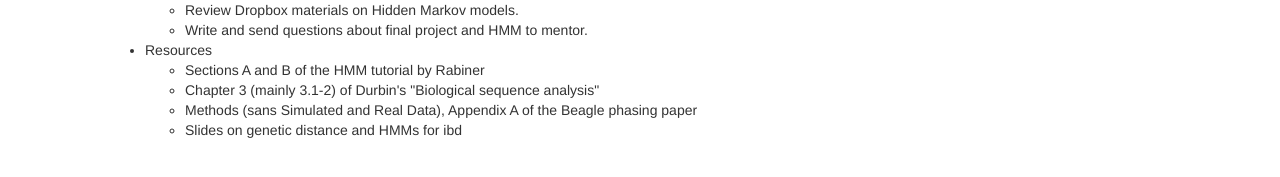
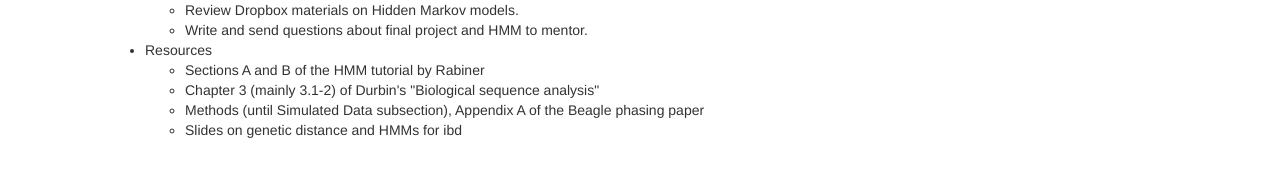
Before and after one commit to sdtemple/sdtemple.github.io, a Jekyll site: the page built from statgen1.html, in a window 1280 px wide and 900 px high, scrolled down 2978 px. Shown: the part 680-857 px from the top of the window. Built offline with Jekyll 4.4.1, drawn with Linux system fonts in a browser that asks for light colours; nearby versions of some CDN libraries; library files that are not in the unit come from our copies.

Commit message:
Update statgen1.html

```diff
--- a/statgen1.html
+++ b/statgen1.html
@@ -264,7 +264,7 @@ This week we will conduct a lab (in-person or on Zoom). In the lab, we will use
     <ul>
         <li style="padding:0px;margin:0px 20px 0px;"> Sections A and B of the HMM tutorial by Rabiner </li>
         <li style="padding:0px;margin:0px 20px 0px;"> Chapter 3 (mainly 3.1-2) of Durbin's "Biological sequence analysis" </li>
-        <li style="padding:0px;margin:0px 20px 0px;"> Methods (sans Simulated and Real Data), Appendix A of the Beagle phasing paper </li>
+        <li style="padding:0px;margin:0px 20px 0px;"> Methods (until Simulated Data subsection), Appendix A of the Beagle phasing paper </li>
         <li style="padding:0px;margin:0px 20px 0px;"> Slides on genetic distance and HMMs for ibd </li>
     </ul>
 </p>
```
